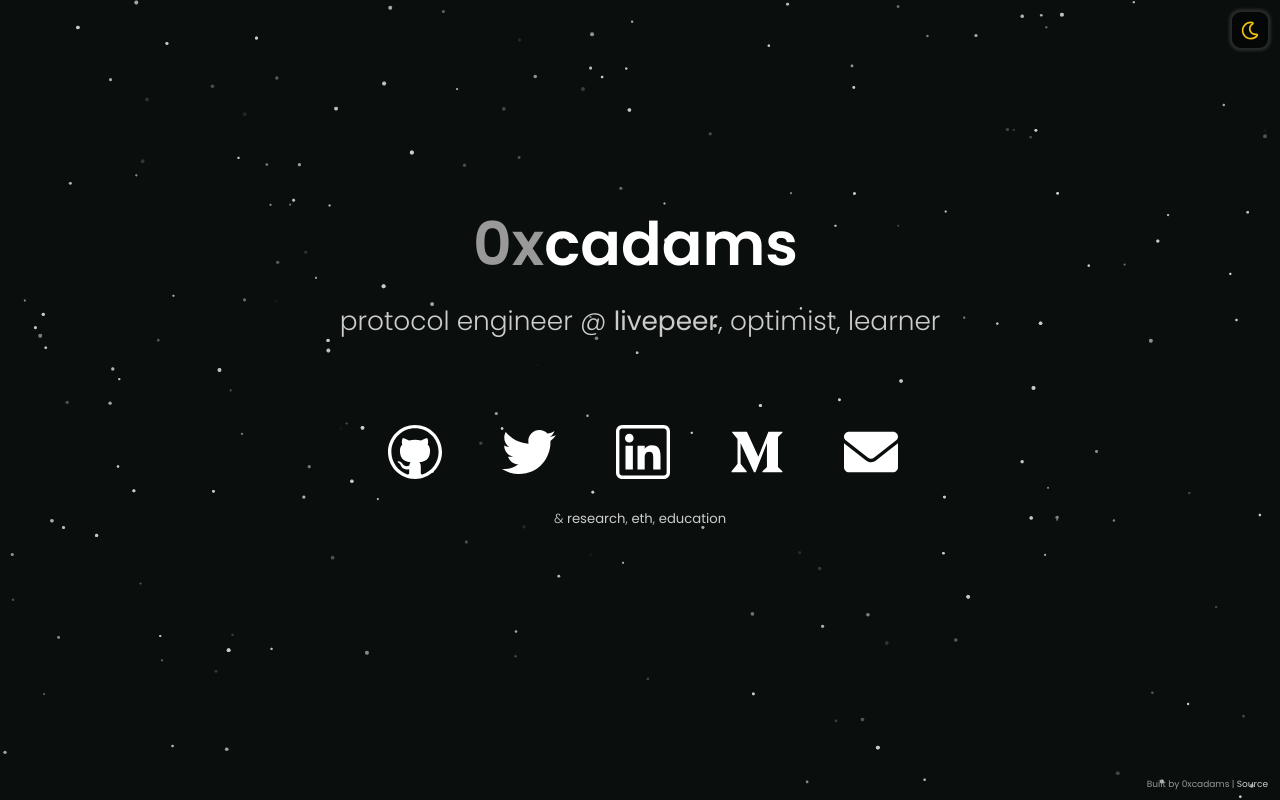
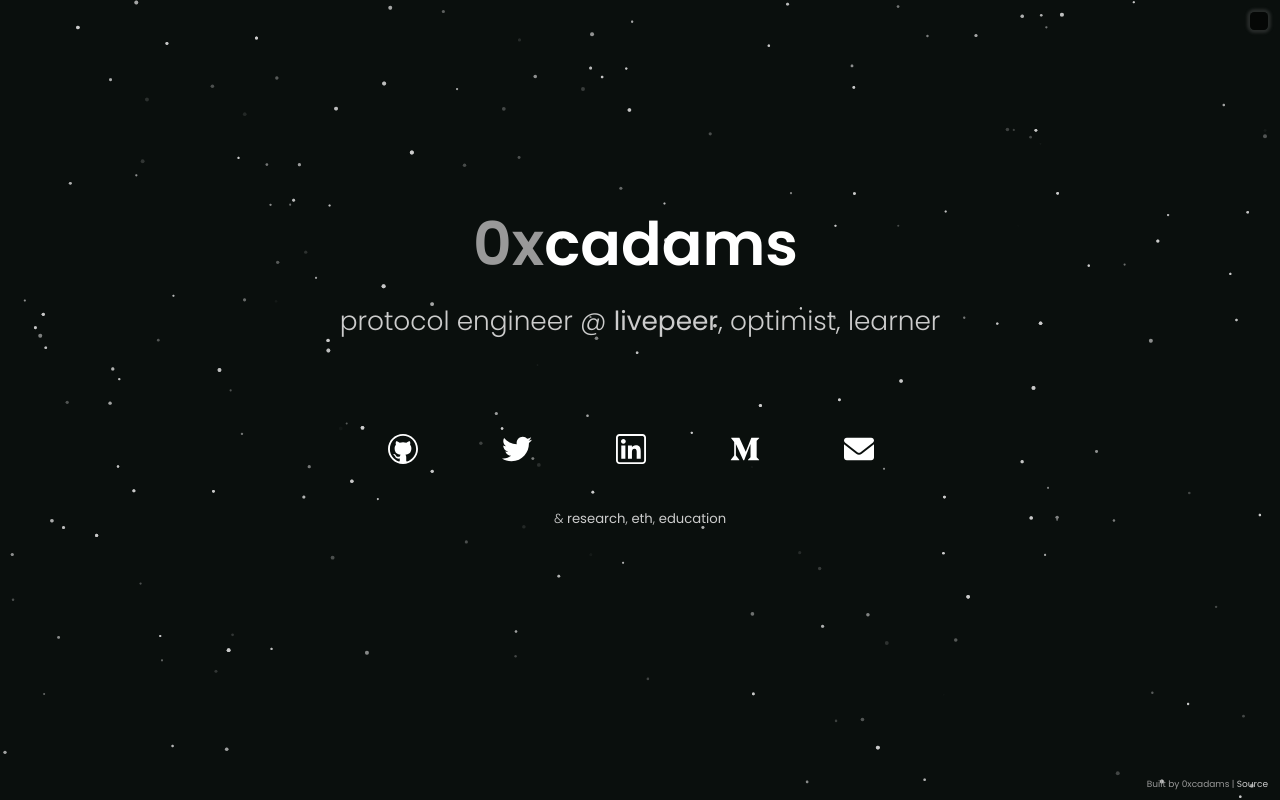
Before and after one commit to 0xcadams/0xcadams-com, a Next.js app: page / in a window 1280 px wide. Built offline with nearby package versions, Linux system fonts and the light colour scheme.

Commit message:
fix: fixed links showing on SSR

```diff
--- a/styles/globals.css
+++ b/styles/globals.css
@@ -25,3 +25,12 @@ body {
   justify-content: center;
   text-align: center;
 }
+
+a {
+  color: inherit;
+  text-decoration: none;
+}
+
+* {
+  box-sizing: border-box;
+}
```
